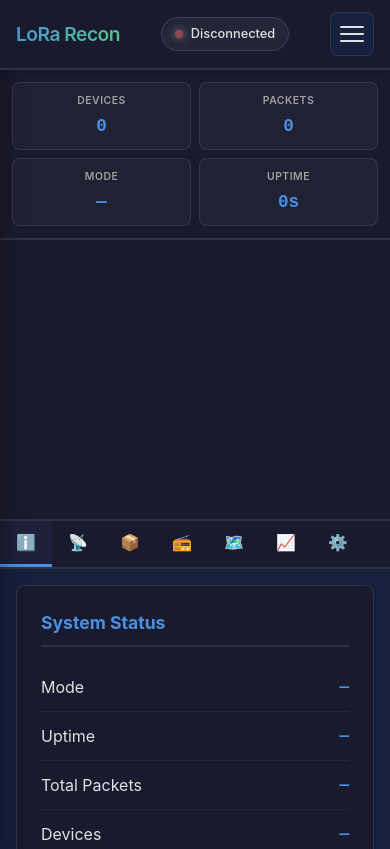
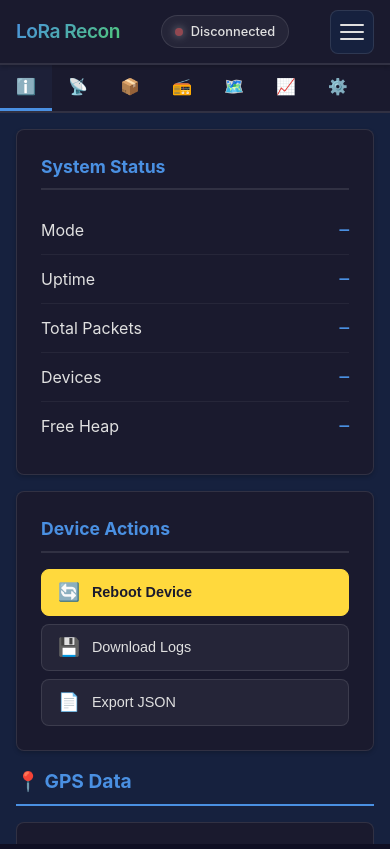
Before and after one commit to haksht/lorecon, a plain HTML site: page data/webapp/index.html in a window 390 px wide. Drawn offline with Linux system fonts and the light colour scheme; no server answers.

Commit message:
Deep dive fixes for layout and network map interaction
PROBLEM ANALYSIS:
1. iPhone: Sidebar pushing content down (blank space), sidebar visible on mobile
2. PC: Canvas not responding to clicks, cursor not changing
3. Root cause: Broken layout hierarchy and event listener issues

COMPREHENSIVE FIXES:

1. HTML Layout (index.html) - Complete Rebuild:
   - Fixed position for header (65px height)
   - Fixed position for main-container (top: 65px, fills rest of viewport)
   - Flexbox layout (flex-direction: row for desktop, column for mobile)
   - Desktop: sidebar 280px fixed width, results-panel flex: 1
   - Mobile: sidebar hidden (!important), results-panel 100% width
   - Tab content uses flex: 1 with overflow-y: auto for proper scrolling
   - Canvas height: 400px mobile, 600px desktop (responsive)
   - All !important flags to override external CSS conflicts

2. CSS (style.css) - Canvas Clickability:
   - Added position: relative to canvas
   - Added z-index: 1 to ensure it's on top
   - Added pointer-events: auto !important (critical for click detection)
   - These ensure nothing blocks clicks

3. JavaScript (network-map.js) - Event Listener Debugging:
   - Added comprehensive logging on setupEventListeners()
   - Logs canvas properties: dimensions, pointerEvents, cursor
   - Logs every mousemove event (first one only)
   - Logs every click event with coordinates
   - Added { capture: true } to click listener (catches clicks in capture phase)
   - Improved hover detection with state change tracking
   - Console will show if clicks are received but not handled

TESTING INSTRUCTIONS:
1. Hard refresh (Ctrl+Shift+R)
2. Open browser console (F12)
3. Go to Network tab
4. Look for: '[NetworkMap] Setting up event listeners' message
5. Move mouse over canvas - should see '[NetworkMap] mousemove event'
6. Click canvas - should see '[NetworkMap] CLICK EVENT RECEIVED'
7. If you see these logs but nothing happens, we know clicks are working but hit detection is broken
8. If you don't see logs, something is blocking the canvas

DIAGNOSTIC INFO IN CONSOLE:
- Canvas element details
- Computed style (pointerEvents, cursor)
- Canvas dimensions
- Hover state changes
- Click coordinates

This will definitively show us what's broken.

```diff
--- a/data/webapp/css/style.css
+++ b/data/webapp/css/style.css
@@ -882,6 +882,9 @@ body {
     display: block;
     flex-shrink: 0;
     touch-action: manipulation;
+    position: relative;
+    z-index: 1;
+    pointer-events: auto !important;
 }
 
 .network-info {
--- a/data/webapp/index.html
+++ b/data/webapp/index.html
@@ -11,41 +11,97 @@
     <link rel="stylesheet" href="css/style.css">
     <link rel="manifest" href="manifest.json">
     <style>
-        /* Critical layout CSS - position-based since grid isn't working */
-        * { box-sizing: border-box; }
-        body { margin: 0; padding: 0; overflow: hidden; }
+        /* CRITICAL: Override all CSS with proper layout */
+        * { box-sizing: border-box; margin: 0; padding: 0; }
+
+        html, body {
+            width: 100%;
+            height: 100%;
+            overflow: hidden;
+            position: fixed;
+        }
+
+        .header {
+            position: fixed;
+            top: 0;
+            left: 0;
+            right: 0;
+            height: 65px;
+            z-index: 1000;
+        }
+
         .main-container {
-            position: relative !important;
-            width: 100% !important;
-            height: calc(100vh - 65px) !important;
-            overflow: hidden !important;
+            position: fixed !important;
+            top: 65px !important;
+            left: 0 !important;
+            right: 0 !important;
+            bottom: 0 !important;
+            display: flex !important;
+            flex-direction: row !important;
         }
+
+        /* Desktop layout */
+        @media (min-width: 768px) {
             .sidebar {
-            position: absolute !important;
-            left: 0 !important;
-            top: 0 !important;
                 width: 280px !important;
                 height: 100% !important;
-            z-index: 1 !important;
+                overflow-y: auto !important;
+                flex-shrink: 0 !important;
             }
+
             .results-panel {
-            position: absolute !important;
-            left: 280px !important;
-            top: 0 !important;
-            right: 0 !important;
+                flex: 1 !important;
                 height: 100% !important;
-            z-index: 0 !important;
+                overflow: hidden !important;
+                display: flex !important;
+                flex-direction: column !important;
             }
+
+            .tabs {
+                flex-shrink: 0 !important;
+            }
+
+            .tab-content {
+                flex: 1 !important;
+                overflow-y: auto !important;
+                min-height: 0 !important;
+            }
+        }
+
+        /* Mobile layout */
         @media (max-width: 767px) {
             .sidebar {
-                position: static !important;
+                display: none !important;
+            }
+
+            .results-panel {
                 width: 100% !important;
-                height: auto !important;
+                height: 100% !important;
+                display: flex !important;
+                flex-direction: column !important;
             }
-            .results-panel {
-                position: static !important;
-                left: 0 !important;
+
+            .tabs {
+                flex-shrink: 0 !important;
+            }
+
+            .tab-content {
+                flex: 1 !important;
+                overflow-y: auto !important;
+                min-height: 0 !important;
+            }
+        }
+
+        /* Network canvas responsive */
+        #network-canvas {
             width: 100% !important;
+            height: 400px !important;
+            display: block !important;
+        }
+
+        @media (min-width: 768px) {
+            #network-canvas {
+                height: 600px !important;
             }
         }
     </style>
--- a/data/webapp/js/network-map.js
+++ b/data/webapp/js/network-map.js
@@ -93,9 +93,23 @@ class NetworkMap {
     }
 
     setupEventListeners() {
+        console.log('[NetworkMap] Setting up event listeners on canvas:', this.canvas);
+        console.log('[NetworkMap] Canvas element:', this.canvas.tagName, this.canvas.id);
+        console.log('[NetworkMap] Canvas dimensions:', this.canvas.width, 'x', this.canvas.height);
+        console.log('[NetworkMap] Canvas style.pointerEvents:', window.getComputedStyle(this.canvas).pointerEvents);
+        console.log('[NetworkMap] Canvas style.cursor:', window.getComputedStyle(this.canvas).cursor);
+
         // Mouse events for desktop
-        this.canvas.addEventListener('mousemove', (e) => this.handleMouseMove(e));
-        this.canvas.addEventListener('click', (e) => this.handleClick(e));
+        this.canvas.addEventListener('mousemove', (e) => {
+            console.log('[NetworkMap] mousemove event');
+            this.handleMouseMove(e);
+        });
+
+        this.canvas.addEventListener('click', (e) => {
+            console.log('[NetworkMap] CLICK EVENT RECEIVED at', e.clientX, e.clientY);
+            this.handleClick(e);
+        }, { capture: true }); // Use capture phase
+
         this.canvas.addEventListener('mouseleave', () => {
             this.hoveredNode = null;
             this.canvas.style.cursor = 'default';
@@ -107,6 +121,9 @@ class NetworkMap {
             // Clear hover state on touch end
             this.hoveredNode = null;
         }, { passive: true });
+
+        // Test click
+        console.log('[NetworkMap] Event listeners installed. Click the canvas to test.');
     }
 
     handleTouch(e) {
@@ -135,12 +152,16 @@ class NetworkMap {
 
         // Check if mouse is over any node
         const node = this.findNodeAtPosition(x, y);
-        this.hoveredNode = node;
-        this.canvas.style.cursor = node ? 'pointer' : 'default';
 
-        // Trigger redraw to show hover state
-        if (node) {
-            requestAnimationFrame(() => this.draw());
+        if (node !== this.hoveredNode) {
+            this.hoveredNode = node;
+            this.canvas.style.cursor = node ? 'pointer' : 'default';
+            console.log('[NetworkMap] Hover state changed:', node ? `Device ${node.nodeId || node.source}` : 'none');
+
+            // Trigger redraw to show hover state
+            if (node) {
+                requestAnimationFrame(() => this.draw());
+            }
         }
     }
 
```
Lines whose indentation alone changed are shown as unchanged.
